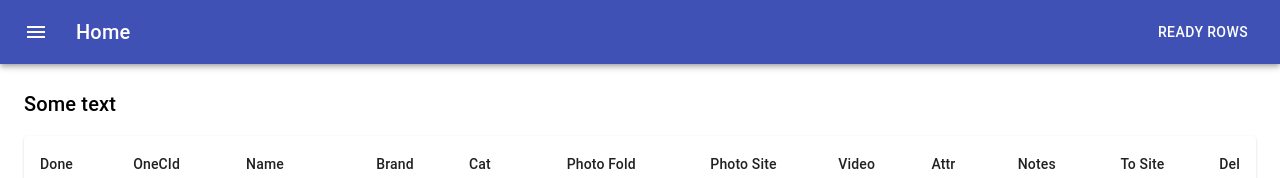
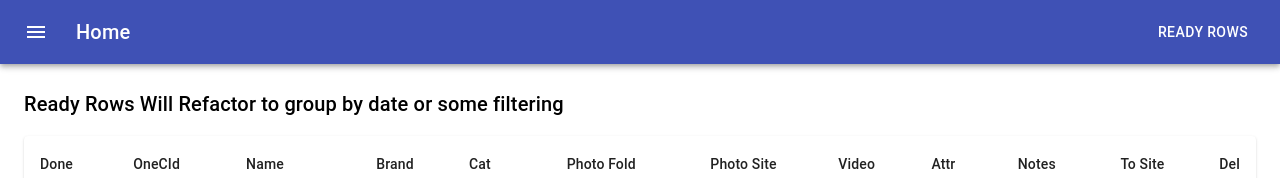
Before and after one commit to mikohan/vasya-interface, a React (Create React App) app: page /react/testpage in a window 1280 px wide. Shown: the top 178 px of the page. Built offline with nearby package versions, Linux system fonts and the light colour scheme; no server answers; the HTML template or start-up script is replaced by a standard one.

Commit message:
Fixed layout

```diff
--- a/src/components/ReadyPage.tsx
+++ b/src/components/ReadyPage.tsx
@@ -36,8 +36,10 @@
   return (
     <React.Fragment>
       <Grid container spacing={2}>
-        <Grid item xs={2}>
-          <Typography variant="h6">Some text</Typography>
+        <Grid item xs={12}>
+          <Typography variant="h6">
+            Ready Rows Will Refactor to group by date or some filtering
+          </Typography>
         </Grid>
         <Grid item xs={12}>
           <TableComponent rowsInWork={rowsReady} ready={true} />
```
